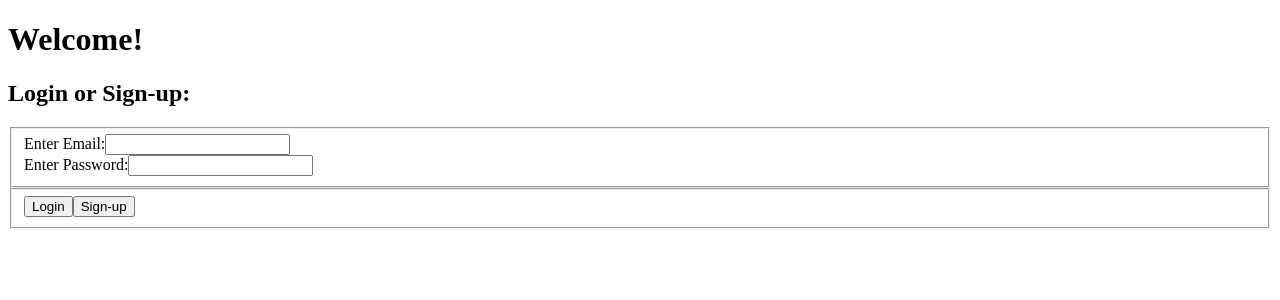
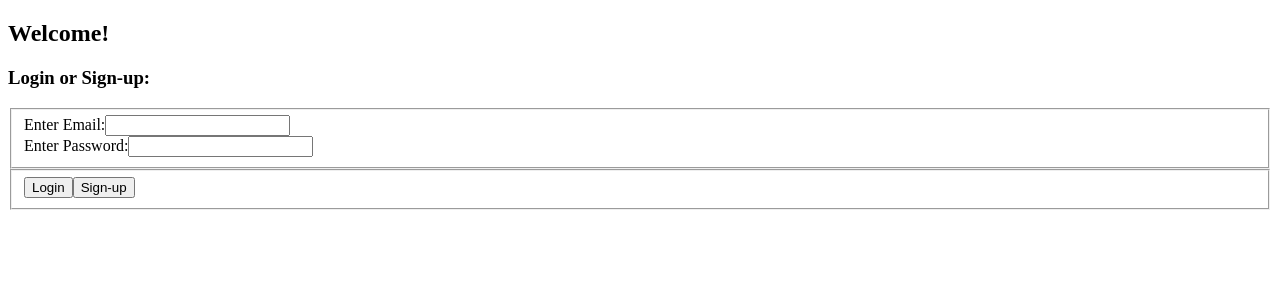
Before and after one commit to JesDevBootcamp/simply-cms, a React (Vite) app: page / in a window 1280 px wide. Shown: the top 300 px of the page. Built offline with nearby package versions, Linux system fonts and the light colour scheme; no server answers.

Commit message:
Changed heading level tags in Heading component.

```diff
--- a/src/components/Heading.jsx
+++ b/src/components/Heading.jsx
@@ -5,9 +5,9 @@ import "../styles/heading.scss";
 export default function Heading({ title, subtitle }) {
 	return (
 		<header className="heading">
-			<h1 className="heading-title">{title}</h1>
+			<h2 className="heading-title">{title}</h2>
 			{subtitle && (
-				<h2 className="heading-subtitle">{subtitle}</h2>
+				<h3 className="heading-subtitle">{subtitle}</h3>
 			)}
 		</header>
 	);
```
